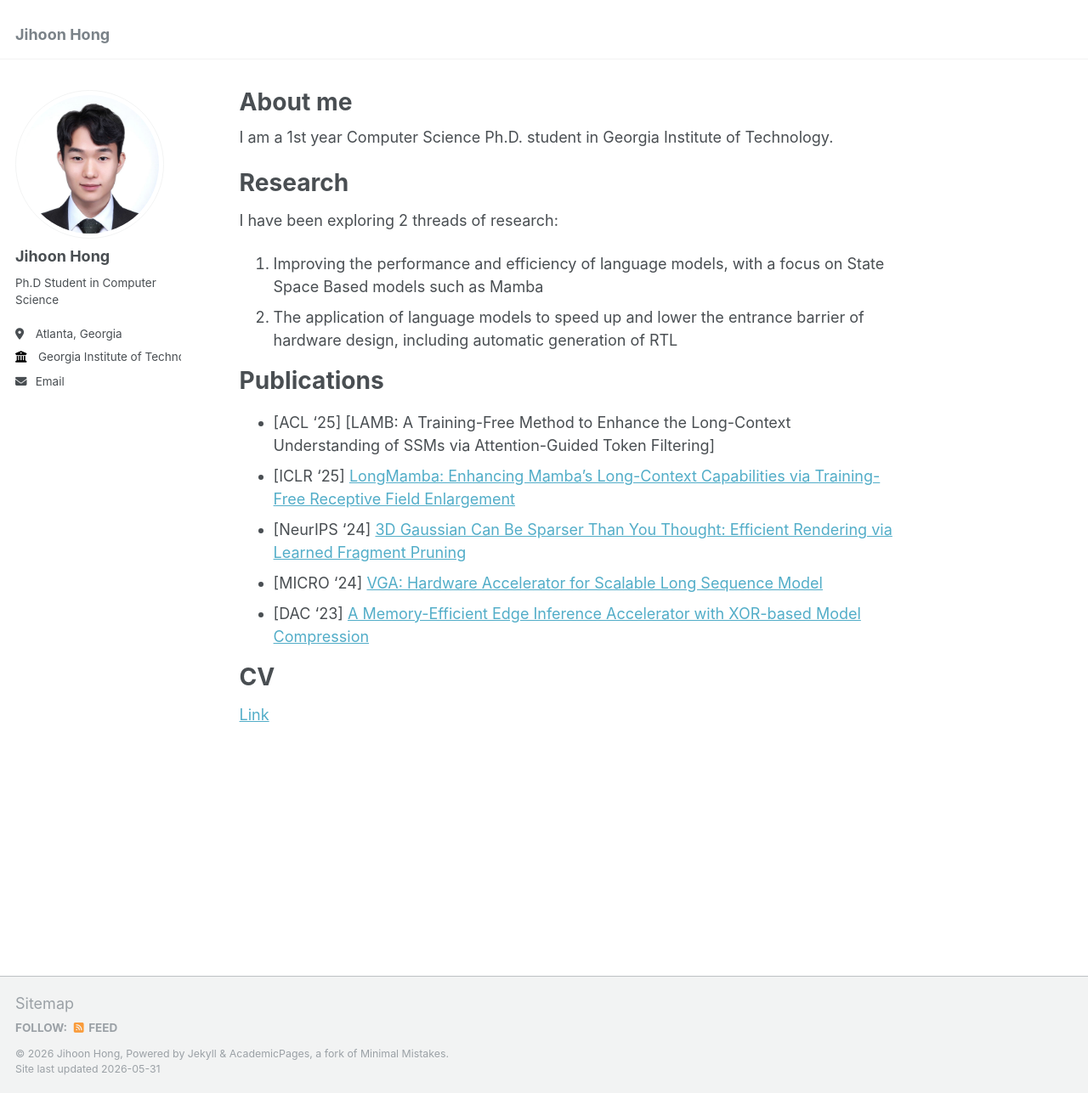
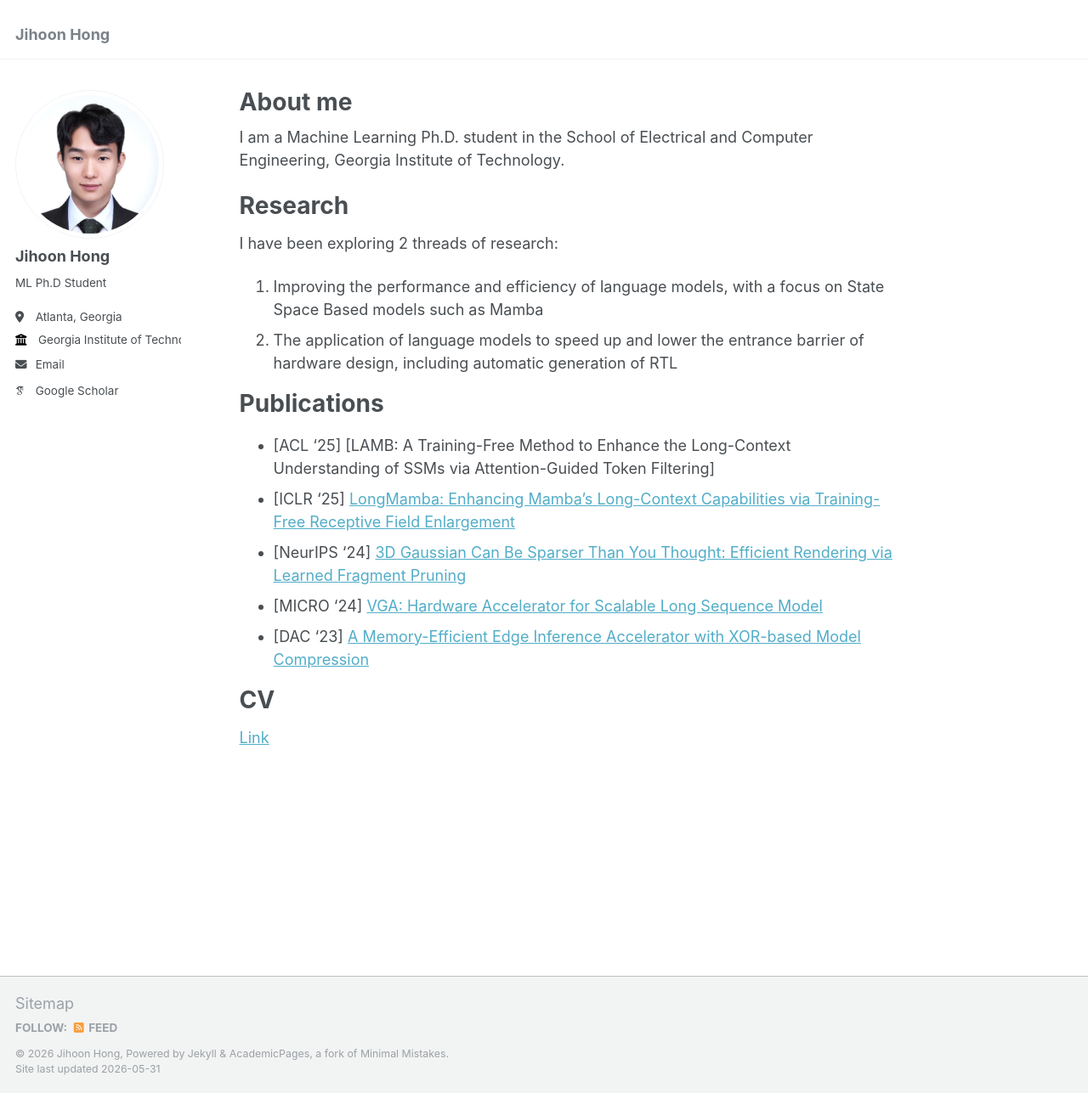
Before and after one commit to athlon76/athlon76.github.io, a Jekyll site: the page built from _pages/about.md, in a window 1280 px wide and 1287 px high. Shown: the whole window at 85% size. Built offline with Jekyll 4.4.1, drawn with Linux system fonts in a browser that asks for light colours; some web fonts are replaced.

Commit message:
update profile

```diff
--- a/_config.yml
+++ b/_config.yml
@@ -24,7 +24,7 @@ author:
   avatar           : "profile.png"
   name             : "Jihoon Hong"
   pronouns         : # example: "she/her"
-  bio              : "Ph.D Student in Computer Science"
+  bio              : "ML Ph.D Student"
   location         : "Atlanta, Georgia"
   employer         : "Georgia Institute of Technology"
   uri              : # URL
@@ -32,7 +32,7 @@ author:
 
   # Academic websites
   # arxiv            : # URL - Update with the correct link to your profile
-  # googlescholar    : "https://scholar.google.com/citations?user=PS_CX0AAAAAJ"
+  googlescholar    : "https://scholar.google.com/citations?user=MXyixOIAAAAJ&hl=en"
   # impactstory      : # URL
   # orcid            : "http://orcid.org/yourorcidurl"
   # semantic         : # URL
--- a/_pages/about.md
+++ b/_pages/about.md
@@ -7,7 +7,7 @@ redirect_from:
   - /about.html
 ---
 
-I am a 1st year Computer Science Ph.D. student in Georgia Institute of Technology.
+I am a Machine Learning Ph.D. student in the School of Electrical and Computer Engineering, Georgia Institute of Technology.
 
 Research
 ======
```
